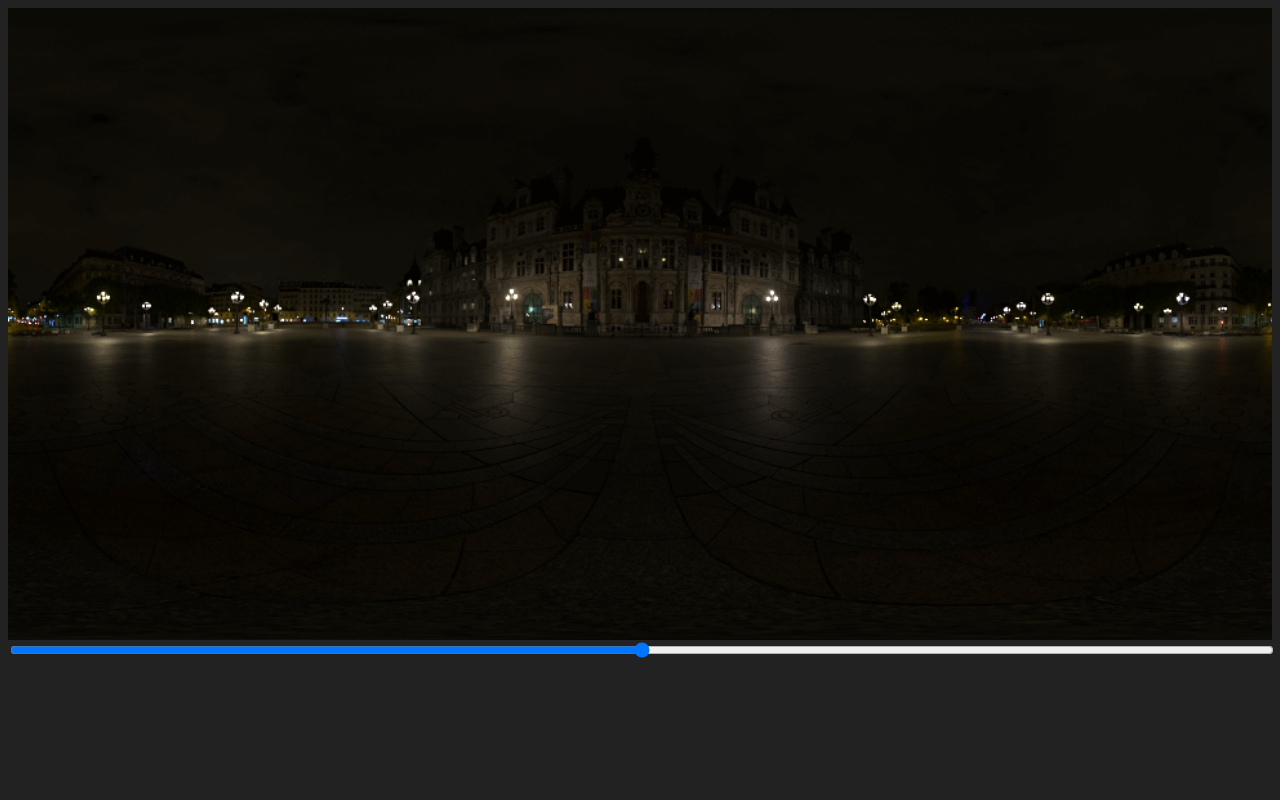
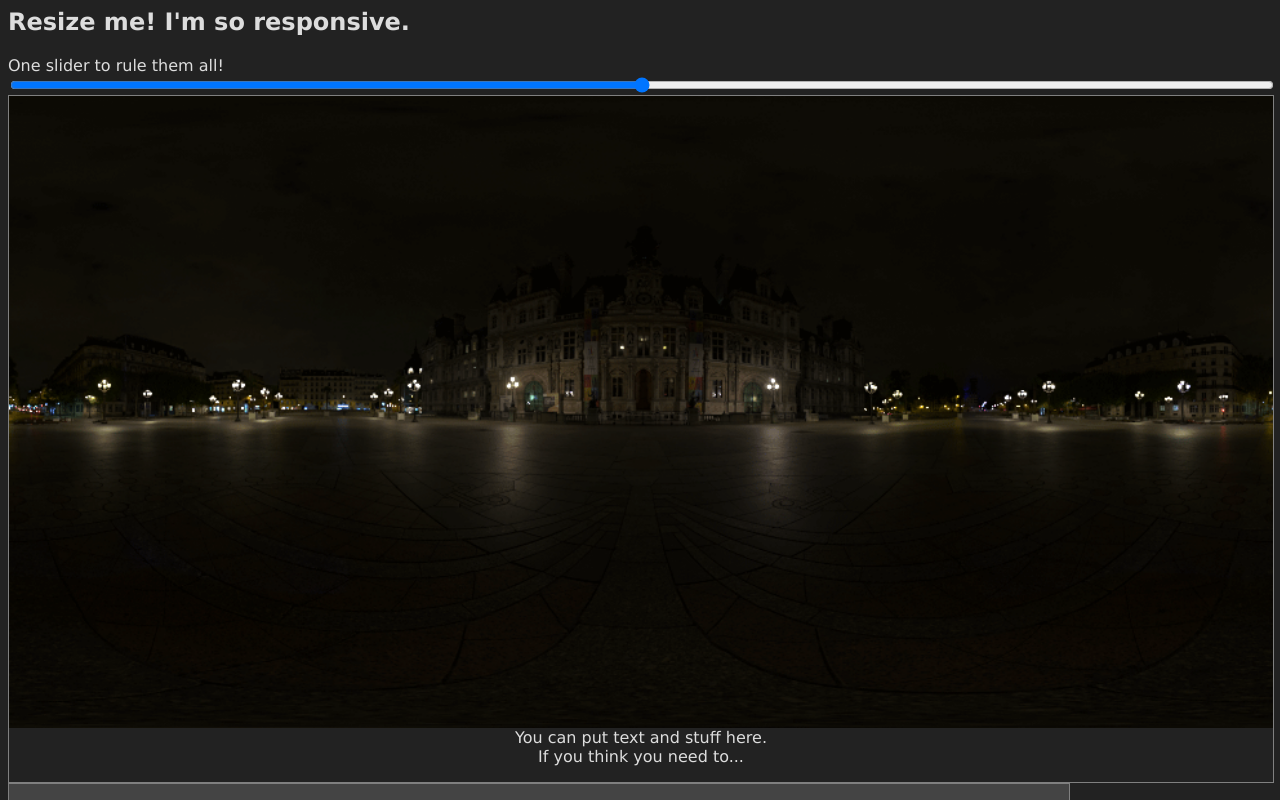
Before and after one commit to areinot/pixelmix, a plain HTML site: page index.html in a window 1280 px wide. Shown: the top 800 px of the page. Drawn offline with Linux system fonts and the light colour scheme.

Commit message:
no message

```diff
--- a/index.html
+++ b/index.html
@@ -2,20 +2,78 @@
 <meta content="text/html;charset=utf-8" http-equiv="Content-Type">
 <meta content="utf-8" http-equiv="encoding">
 <head>
-	<title>gif mixer</title>
+	<title>Pixel Mix</title>
 	<script src="pixelmix.js"></script>
 </head>
-<body bgcolor="#222">
-	<div class="pixel-mix" id="mypano" style="width: 100%">				<!-- class makes it a mixer, id links it to the slider below -->
-		<img src="data/panohdri_00.png" width="100%" height="auto"/>	<!-- First size defines every image size -->
-		<img src="data/panohdri_02.png"/>
-		<img src="data/panohdri_04.png"/>
-		<img src="data/panohdri_06.png"/>
-		<img src="data/panohdri_08.png"/>
-		<img src="data/panohdri_10.png"/>
-		<img src="data/panohdri_12.png"/>
+<body style="background-color: #222; color: #ddd; font-family: verdana">
+	<h2>Resize me! I'm so responsive.</h2>
+
+	One slider to rule them all!
+	<input id="shared-slider" type="range" min="0" max="100" value="50" style="width: 100%;"/>
+
+	<div
+		class="pixel-mix"
+		slider-id="shared-slider"
+		style="width: 100%; border: 1px solid gray;"
+		images='[
+			"data/panohdri_00.png",
+			"data/panohdri_01.png",
+			"data/panohdri_02.png",
+			"data/panohdri_03.png",
+			"data/panohdri_04.png",
+			"data/panohdri_05.png",
+			"data/panohdri_06.png",
+			"data/panohdri_07.png",
+			"data/panohdri_08.png",
+			"data/panohdri_09.png",
+			"data/panohdri_10.png",
+			"data/panohdri_11.png",
+			"data/panohdri_12.png"]'>
+	<center>You can put text and stuff here.<br>If you think you need to...<p></center>
 	</div>
-	<input id="mypano-slider" type="range" min="0" max="100" value="50" style="width: 100%"/>
+
+	<div
+		class="pixel-mix"
+		slider-id="shared-slider"
+		style="width: 980px; height: 490px; border: 1px solid grey; padding: 40px; background-color: #444"
+		images='[
+			"data/panohdri_00.png",
+			"data/panohdri_01.png",
+			"data/panohdri_02.png",
+			"data/panohdri_03.png",
+			"data/panohdri_04.png",
+			"data/panohdri_05.png",
+			"data/panohdri_06.png",
+			"data/panohdri_07.png",
+			"data/panohdri_08.png",
+			"data/panohdri_09.png",
+			"data/panohdri_10.png",
+			"data/panohdri_11.png",
+			"data/panohdri_12.png"]'>
+	</div>
+
+	<center>
+	<div
+		class="pixel-mix"
+		slider-id="second-slider"
+		style="max-width: 490px; border: 1px solid grey; margin: 30px;"
+		images='[
+			"data/panohdri_00.png",
+			"data/panohdri_01.png",
+			"data/panohdri_02.png",
+			"data/panohdri_03.png",
+			"data/panohdri_04.png",
+			"data/panohdri_05.png",
+			"data/panohdri_06.png",
+			"data/panohdri_07.png",
+			"data/panohdri_08.png",
+			"data/panohdri_09.png",
+			"data/panohdri_10.png",
+			"data/panohdri_11.png",
+			"data/panohdri_12.png"]'>
+			<input id="second-slider" type="range" min="0" max="100" value="50" style="width: 100%;"/>
+			</div>
+	</center>
 
 	<script> PixelMix.initDOM(); </script> <!-- Call once per page -->
 </body>
--- a/pixelmix.js
+++ b/pixelmix.js
@@ -1,153 +1,127 @@
+fancyMod=function(a,b) { return (a%b+b)%b; } //modulo that handles negative numbers properly, e.g. -1 % 4 = 3
+fancyDefined=function(v) { return v !== undefined && v !== null; }
 
 class PixelMix { //@@@ extends HTMLElement {
 	constructor(element) {
 		//@@@ super();
 
 		//VARS
+		this.element = null;		//parent DOM element, editable by CSS and user
+		this.frame = null;			//^ canvas frame DOM element, used to measure exact contents of parent
+		this.canvas = null;			//  ^ canvas DOM element
+		this.context = null;		//    ^ canvas context
 
-		//Note: init is optionally separate from the constructor to better time when DOM creation and loading callbacks happen.
-		//For example an oncomplete callback may want to reference "this" but constructors are run in a limbo state where "this"
-		//is not yet defined.
-		this.element = null;
-		this.slider = null;
-		this.images = [];
-		this.imageA = 0;		//lesser image index
-		this.imageB = 0;		//next image index
-		this.imageT = 0.0;		//interpolant between the first image and the last
+		this.images = [];		//array of Image objects (not in DOM)
+		this.imageA = null;		//lesser image object
+		this.imageB = null;		//next image object
 		this.blendT = 0.0;		//interpolant between image A and image B
 
+		this.slider = null;		//external slider DOM element, if specified
+		this.sliderT = 0.5;		//interpolant between the first image and the last
+
 		//DOM
-
-		if(element) {
-			this.element = element;
-			this.element.style = element.style || {};
-			this.element.style.overflow = "hidden";
-
-			for(var i=0; i<this.element.children.length; ++i) {
-				var child = this.element.children[i];
-				if(child.tagName.toLowerCase() == "img") this.images.push(child);
-			}
-		} else {
-			console.error("Pixel-Mix Error: No parent DOM element found.");
+		if(!fancyDefined(element)) {
+			console.error("Pixel-Mix Error: No DOM element found.");
 			return;
 		}
+		this.element = element;
 
-		if(this.images.length > 0) {
-			for(var i=0; i<this.images.length; i++) {
-				var img = this.images[i];
-				img.style = img.style || {};
-				this._noselect(img.style);
-				img.style.opacity = 1.0;
-				img.style.visibility = "hidden";
-				if(i == 0) {
-					img.style.position = "relative";
-				} else {
-					img.style.position = "absolute";
-				}
+		//IMAGES
+		var imagesAttrib = this.element.getAttribute("images");
+		if(!fancyDefined(imagesAttrib)) {
+			console.error("Pixel-Mix Error: HTML tag has invalid/missing 'images' property.");
+			return;
+		}
+		var imageList = JSON.parse(imagesAttrib);
+		for(var i=0; i<imageList.length; ++i) {
+			var img = new Image();
+			img.src = imageList[i]; //triggers load
+			this.images.push(img);
+		}
+
+		//CANVAS
+		this.frame = document.createElement('div');
+		this.frame.style = { width:"100%", height:"100%" };
+		this.element.insertBefore(this.frame, this.element.firstChild);
+
+		this.canvas = document.createElement('canvas');
+		this.context = this.canvas.getContext('2d');
+		this.frame.appendChild(this.canvas);
+
+		//SLIDER
+		this.slider = this.element.getAttribute("slider-id");
+		if(fancyDefined(this.slider)) {
+			this.slider = document.getElementById(this.slider);
+			if(fancyDefined(this.slider)) {
+				this.slider.min = 0;
+				this.slider.max = 100;
+				this.slider.value = this.slider.max * this.sliderT;
+				this.slider.addEventListener("input", function(ev) {
+					this.setMix(this.slider.value * 0.01);
+				}.bind(this));
 			}
 		}
-		else
-		{
-			console.error("Pixel-Mix Error: Parent DOM element needs at least one image element.");
-			return;
-		}
+
+		//FINALIZE
+		//pick images and make sure they draw once the resources are loaded
+		this.setMix(this.sliderT);
 
 		//EVENTS
-
-		this.element.addEventListener("click", function(ev) {
-			var t = this.imageT + 0.05;
-			if(t > 1.0) t -= 1.0;
-			this.pickImageByFraction(t);
-		}.bind(this));
-
-		//TODO: throttle this
-		window.addEventListener("resize", function(ev) {
-			if(this.images && this.images.length) {
-				this._fixImageSize(this.images[this.imageA]);
-				this._fixImageSize(this.images[this.imageB]);
-			}
-		}.bind(this));
-
-		//SLIDER
-
-		if( this.element.id !== undefined && this.element.id !== null) {
-			this.slider = document.getElementById(this.element.id + "-slider");
-			this.slider.min = 0;
-			this.slider.max = 100;
-			this.slider.value = 50;
-			this.slider.addEventListener("input", function(ev) {
-				this.pickImageByFraction(this.slider.value * 0.01);
-			}.bind(this));
-		}
-		this.pickImageByFraction(0.5);
+		window.addEventListener("load", 		function(ev) { this._resize(); }.bind(this));
+		window.addEventListener("resize",		function(ev) { this._resize(); }.bind(this)); //TODO: throttle this?
+		this.imageA.addEventListener("load", 	function(ev) { this._resize(); }.bind(this)); //draw when the first two images finish loading
+		this.imageB.addEventListener("load", 	function(ev) { this._resize(); }.bind(this));
 	}
 
-	pickImageByFraction(t) {
-		this.images[this.imageA].style.visibility =
-		this.images[this.imageB].style.visibility = "hidden";
-
+	setMix(t) {
 		t = Math.max(0.0, Math.min(t, 1.0));
 		var span = this.images.length-1;
-		this.imageA = Math.floor(t * span);
-		this.imageB = Math.min(this.imageA + 1, span + 1);
-		this.blendT = (t * span) - this.imageA;
+		var A = Math.floor(t * span);
+		var B = Math.min(A + 1, span + 1);
+		this.blendT = (t * span) - A;
 
-		if(this.imageB == span + 1) {
-			this.blendT = 1.0; //very last step needs to end at A:0, B:1
-			this.imageB = span;
+		//very last step needs to end at A:0, B:1
+		if(B == span + 1) {
+			this.blendT = 1.0;
+			B = span;
 		}
-
-		var styleA = this.images[this.imageA].style;
-		var styleB = this.images[this.imageB].style;
-
-		styleA.visibility =
-		styleB.visibility = "visible";
-
-		styleA.opacity = 1.0;
-		styleB.opacity = this.blendT;
-
-		this._fixImageSize(this.images[this.imageA]);
-		this._fixImageSize(this.images[this.imageB]);
-
-		this.imageT = t;
+		this.imageA = this.images[A];
+		this.imageB = this.images[B];
+		this.sliderT = t;
+		this._draw();
 	}
 
 	static initDOM() {
 		//NOTE: This is run after the whole page is done loading because getBoundingClientRect() doesn't work before that
-		//TODO: There might be a better solution for this. Like for instance canvas rendering.
 	  	var data = {};
 	  	data.dothething=function() {
 			data.mixers = [];
-			Array.prototype.filter.call( document.getElementsByTagName("pixel-mix"), function(el) {
-				this.push(new PixelMix(el));
-			}.bind(this.mixers));
-			Array.prototype.filter.call( document.getElementsByClassName("pixel-mix"), function(el) {
-				this.push(new PixelMix(el));
-			}.bind(this.mixers));
-			window.removeEventListener("load", this.dothething);
+			Array.prototype.filter.call( document.getElementsByTagName("pixel-mix"), function(el) 	{ this.push(new PixelMix(el)); }.bind(this.mixers));
+			Array.prototype.filter.call( document.getElementsByClassName("pixel-mix"), function(el) { this.push(new PixelMix(el)); }.bind(this.mixers));
 		}.bind(data);
-		window.addEventListener("load", data.dothething);
+		window.addEventListener("DOMContentLoaded", data.dothething);
+		//data.dothething();
 		return data.mixers;
 	}
 
-	//helper nonsense
+	_resize() {
+		//NOTE: resize and getBoundingClientRect() does not work until the window.load() event is fired. DOMContentLoaded doesn't cut it.
+		var w = this.images[0].naturalWidth;
+		var h = this.images[0].naturalHeight;
+		var aspect = h / Math.max(1.0, w);
 
-	_noselect(style) {
-		style["-webkit-user-select"] = "none";  // Chrome, Safari
-		style["-moz-user-select"] = "none";		//Firefox
-		style["-ms-user-select"] = "none"; 		// IE 10+
-		style["user-select"] = "none";
+		var rect = this.frame.getBoundingClientRect();
+		this.canvas.width = Math.abs(rect.right - rect.left);
+		this.canvas.height = this.canvas.width * aspect;
+		this._draw();
 	}
 
-	_fixImageSize(img) {
-		if(img !== this.images[0]) {
-			var rect = this.images[0].getBoundingClientRect();
-			if( rect.top == rect.bottom || rect.left == rect.right ) return;
-
-			img.style.left = rect.left;
-			img.style.top =  rect.top;
-			img.style.width =  Math.abs(rect.right - rect.left);
-			img.style.height = Math.abs(rect.top - rect.bottom);
-		}
+	_draw() {
+		var context = this.context;
+		context.globalCompositeOperation = "source-over";
+		if(this.imageA) context.drawImage(this.imageA, 0, 0, this.canvas.width, this.canvas.height);
+		context.globalAlpha = this.blendT;
+		if(this.imageB) context.drawImage(this.imageB, 0, 0, this.canvas.width, this.canvas.height);
+		context.globalAlpha = 1.0;
 	}
 }
```
